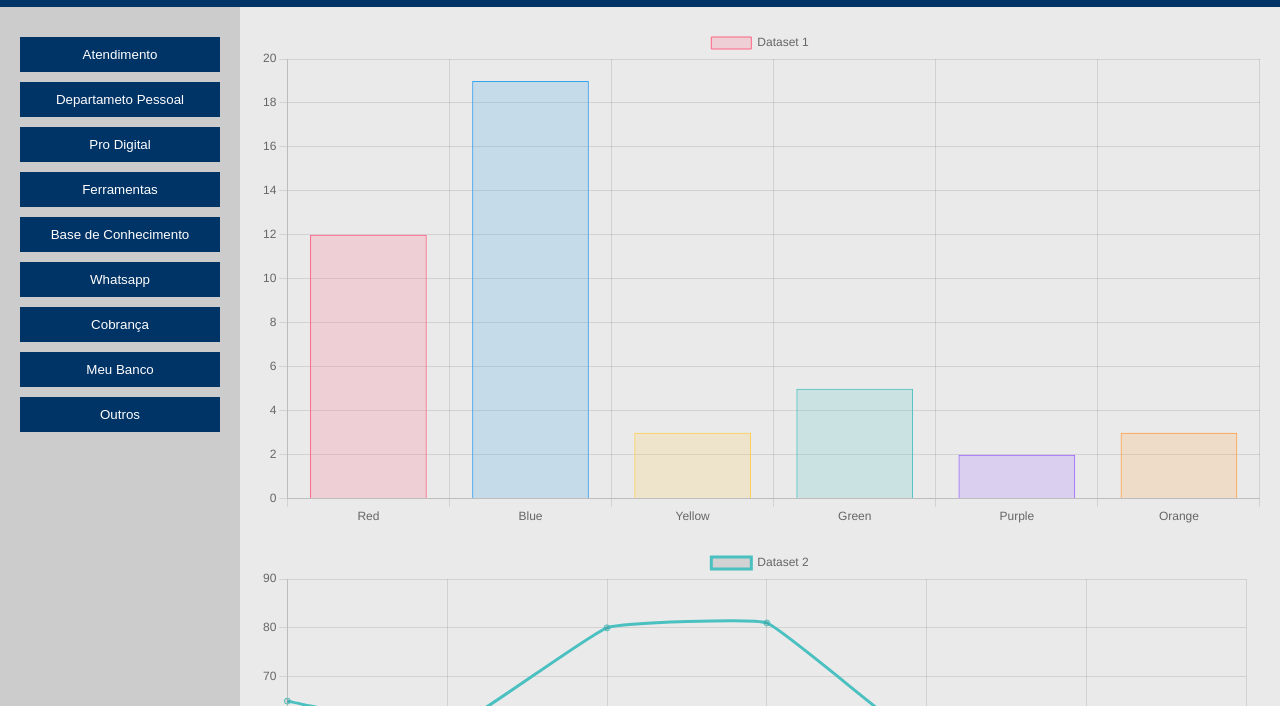
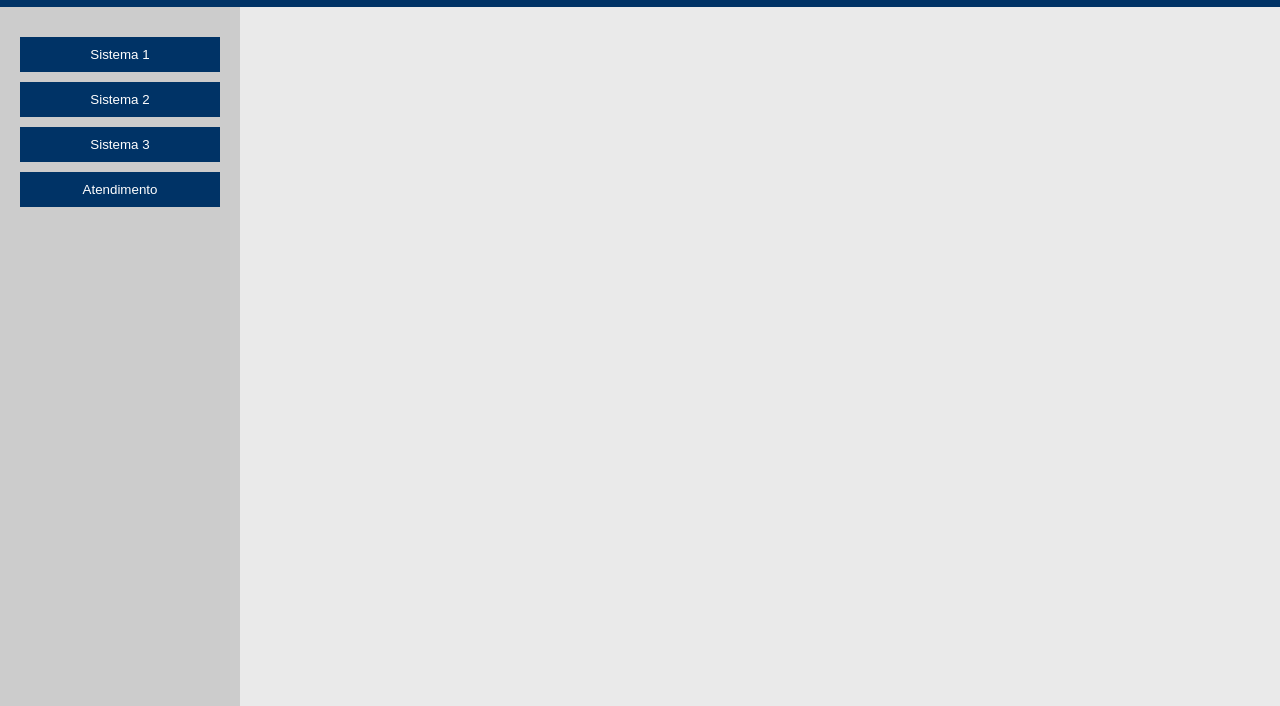
Before and after one commit to agenorcanuto/prodigital, a plain HTML site: page index.html in a window 1280 px wide. Shown: the part 53-759 px from the top of the page. Drawn offline with nearby package versions, Linux system fonts and the light colour scheme.

Commit message:
Update index.html

```diff
--- a/index.html
+++ b/index.html
@@ -6,6 +6,7 @@
     <title>Pro Contabilidade</title>
     <link rel="stylesheet" href="styles.css">
     <script src="https://cdn.jsdelivr.net/npm/chart.js"></script>
+    <script src="scripts.js" defer></script>
 </head>
 <body>
     <header>
@@ -21,148 +22,26 @@
     </header>
     <div class="container">
         <nav>
-            <button>Atendimento</button>
-            <button>Departameto Pessoal</button>
-            <button>Pro Digital</button>
-            <button>Ferramentas</button>
-            <button>Base de Conhecimento</button>
-            <button>Whatsapp</button>
-            <button>Cobrança</button>
-            <button>Meu Banco</button>
-            <button>Outros</button>
-
-
-            <!-- Adicione mais botões conforme necessário -->
+            <button>Sistema 1</button>
+            <button>Sistema 2</button>
+            <button>Sistema 3</button>
+            <button onclick="openAtendimento()">Atendimento</button>
         </nav>
         <main>
-            <div style="display: flex; flex-wrap: wrap; gap: 20px;">
-                <canvas id="chart1" width="400" height="200"></canvas>
-                <canvas id="chart2" width="400" height="200"></canvas>
-                <canvas id="chart3" width="400" height="200"></canvas>
-                <canvas id="chart4" width="400" height="200"></canvas>
+            <div class="charts">
+                <div class="chart-row">
+                    <canvas id="chart1" width="400" height="200"></canvas>
+                    <canvas id="chart2" width="400" height="200"></canvas>
+                </div>
+                <div class="chart-row">
+                    <canvas id="chart3" width="400" height="200"></canvas>
+                    <canvas id="chart4" width="400" height="200"></canvas>
+                </div>
             </div>
         </main>
     </div>
     <footer>
         Pro Contabilidade
     </footer>
-
-    <script>
-        const ctx1 = document.getElementById('chart1').getContext('2d');
-        const chart1 = new Chart(ctx1, {
-            type: 'bar',
-            data: {
-                labels: ['Red', 'Blue', 'Yellow', 'Green', 'Purple', 'Orange'],
-                datasets: [{
-                    label: 'Dataset 1',
-                    data: [12, 19, 3, 5, 2, 3],
-                    backgroundColor: [
-                        'rgba(255, 99, 132, 0.2)',
-                        'rgba(54, 162, 235, 0.2)',
-                        'rgba(255, 206, 86, 0.2)',
-                        'rgba(75, 192, 192, 0.2)',
-                        'rgba(153, 102, 255, 0.2)',
-                        'rgba(255, 159, 64, 0.2)'
-                    ],
-                    borderColor: [
-                        'rgba(255, 99, 132, 1)',
-                        'rgba(54, 162, 235, 1)',
-                        'rgba(255, 206, 86, 1)',
-                        'rgba(75, 192, 192, 1)',
-                        'rgba(153, 102, 255, 1)',
-                        'rgba(255, 159, 64, 1)'
-                    ],
-                    borderWidth: 1
-                }]
-            },
-            options: {
-                scales: {
-                    y: {
-                        beginAtZero: true
-                    }
-                }
-            }
-        });
-
-        const ctx2 = document.getElementById('chart2').getContext('2d');
-        const chart2 = new Chart(ctx2, {
-            type: 'line',
-            data: {
-                labels: ['January', 'February', 'March', 'April', 'May', 'June', 'July'],
-                datasets: [{
-                    label: 'Dataset 2',
-                    data: [65, 59, 80, 81, 56, 55, 40],
-                    fill: false,
-                    borderColor: 'rgba(75, 192, 192, 1)',
-                    tension: 0.1
-                }]
-            },
-            options: {
-                scales: {
-                    y: {
-                        beginAtZero: true
-                    }
-                }
-            }
-        });
-
-        const ctx3 = document.getElementById('chart3').getContext('2d');
-        const chart3 = new Chart(ctx3, {
-            type: 'pie',
-            data: {
-                labels: ['Red', 'Blue', 'Yellow'],
-                datasets: [{
-                    label: 'Dataset 3',
-                    data: [300, 50, 100],
-                    backgroundColor: [
-                        'rgba(255, 99, 132, 0.2)',
-                        'rgba(54, 162, 235, 0.2)',
-                        'rgba(255, 206, 86, 0.2)'
-                    ],
-                    borderColor: [
-                        'rgba(255, 99, 132, 1)',
-                        'rgba(54, 162, 235, 1)',
-                        'rgba(255, 206, 86, 1)'
-                    ],
-                    borderWidth: 1
-                }]
-            },
-            options: {
-                responsive: true
-            }
-        });
-
-        const ctx4 = document.getElementById('chart4').getContext('2d');
-        const chart4 = new Chart(ctx4, {
-            type: 'doughnut',
-            data: {
-                labels: ['Red', 'Blue', 'Yellow', 'Green', 'Purple', 'Orange'],
-                datasets: [{
-                    label: 'Dataset 4',
-                    data: [12, 19, 3, 5, 2, 3],
-                    backgroundColor: [
-                        'rgba(255, 99, 132, 0.2)',
-                        'rgba(54, 162, 235, 0.2)',
-                        'rgba(255, 206, 86, 0.2)',
-                        'rgba(75, 192, 192, 0.2)',
-                        'rgba(153, 102, 255, 0.2)',
-                        'rgba(255, 159, 64, 0.2)'
-                    ],
-                    borderColor: [
-                        'rgba(255, 99, 132, 1)',
-                        'rgba(54, 162, 235, 1)',
-                        'rgba(255, 206, 86, 1)',
-                        'rgba(75, 192, 192, 1)',
-                        'rgba(153, 102, 255, 1)',
-                        'rgba(255, 159, 64, 1)'
-                    ],
-                    borderWidth: 1
-                }]
-            },
-            options: {
-                responsive: true
-            }
-        });
-    </script>
 </body>
 </html>
```
